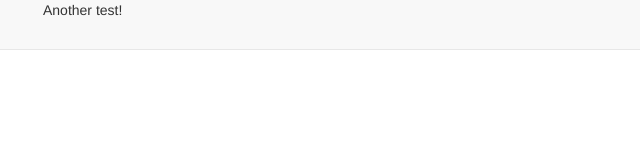
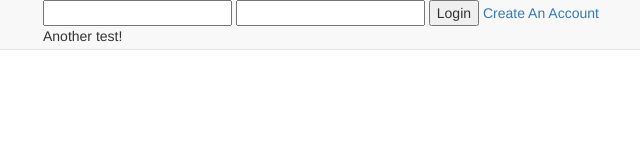
Before and after one commit to cliftonh02/SocialTree, a plain HTML site: page app/index.html in a window 1280 px wide. Shown: the whole page, without its empty margins (27-667 px from the left). Drawn offline with nearby package versions, Linux system fonts and the light colour scheme; some packages are replaced by stand-ins of ours; files whose address does not match are found by name.

Commit message:
sixth commit added css folder

```diff
--- a/app/index.html
+++ b/app/index.html
@@ -5,8 +5,12 @@
     <title></title>
   </head>
   <body>
+
     <nav class="navbar navbar-default navbar-fixed-top">
       <div class="container">
+        <div>
+          <input type="text" ng-model="login.email"> <input type="password" ng-model="login.password">
+          <button>Login</button> <a ui-sref="signUp">Create An Account</a></div>
         Another test!
       </div>
     </nav>
@@ -16,7 +20,5 @@
   <script src="node_modules/angular/angular.js"></script>
   <script src="https://cdnjs.cloudflare.com/ajax/libs/angular-ui-router/0.4.2/angular-ui-router.js"></script>
   <script src="app/app.js"></script>
-  <script src="app/signup/signup-controller.js">
-
-  </script>
+  <script src="app/signup/signup-controller.js"></script>
 </html>
```
Also changed, not shown: server/server.js (+4 -4 lines), app/css/main.css (added).
